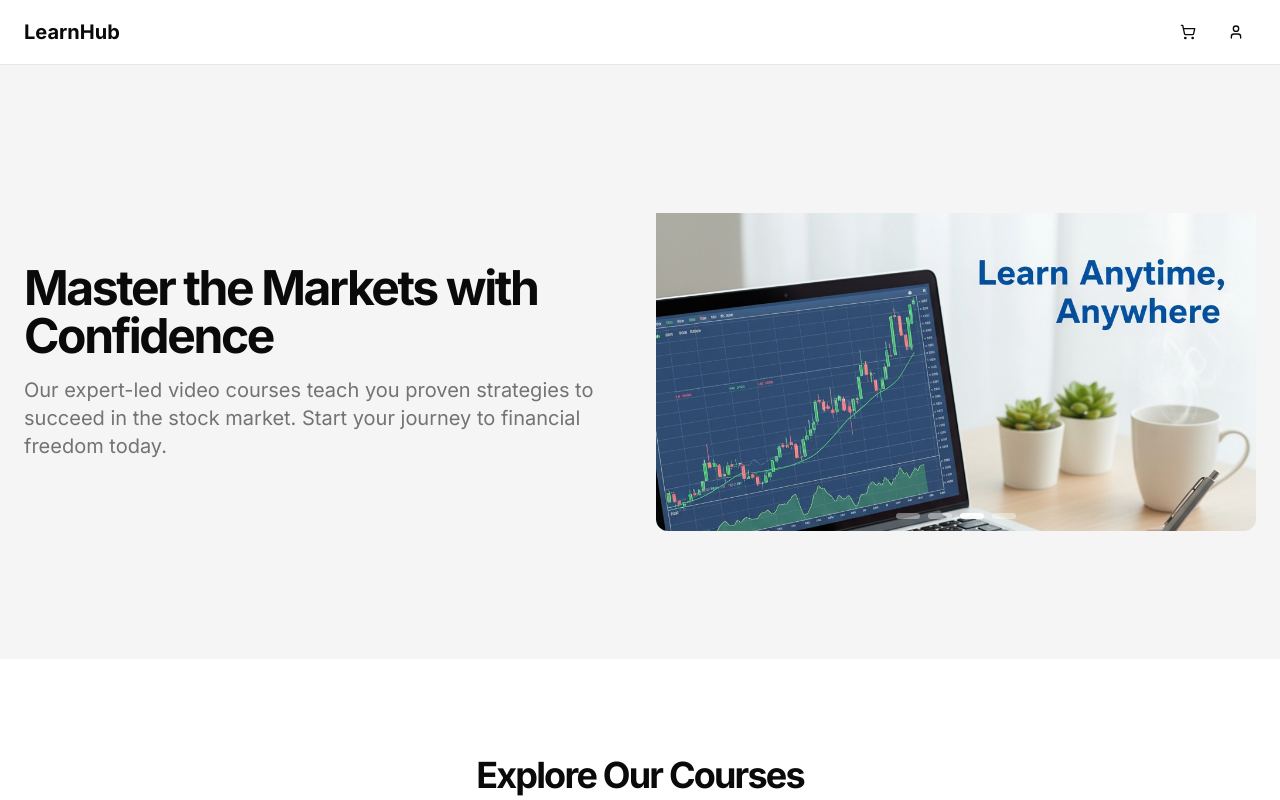
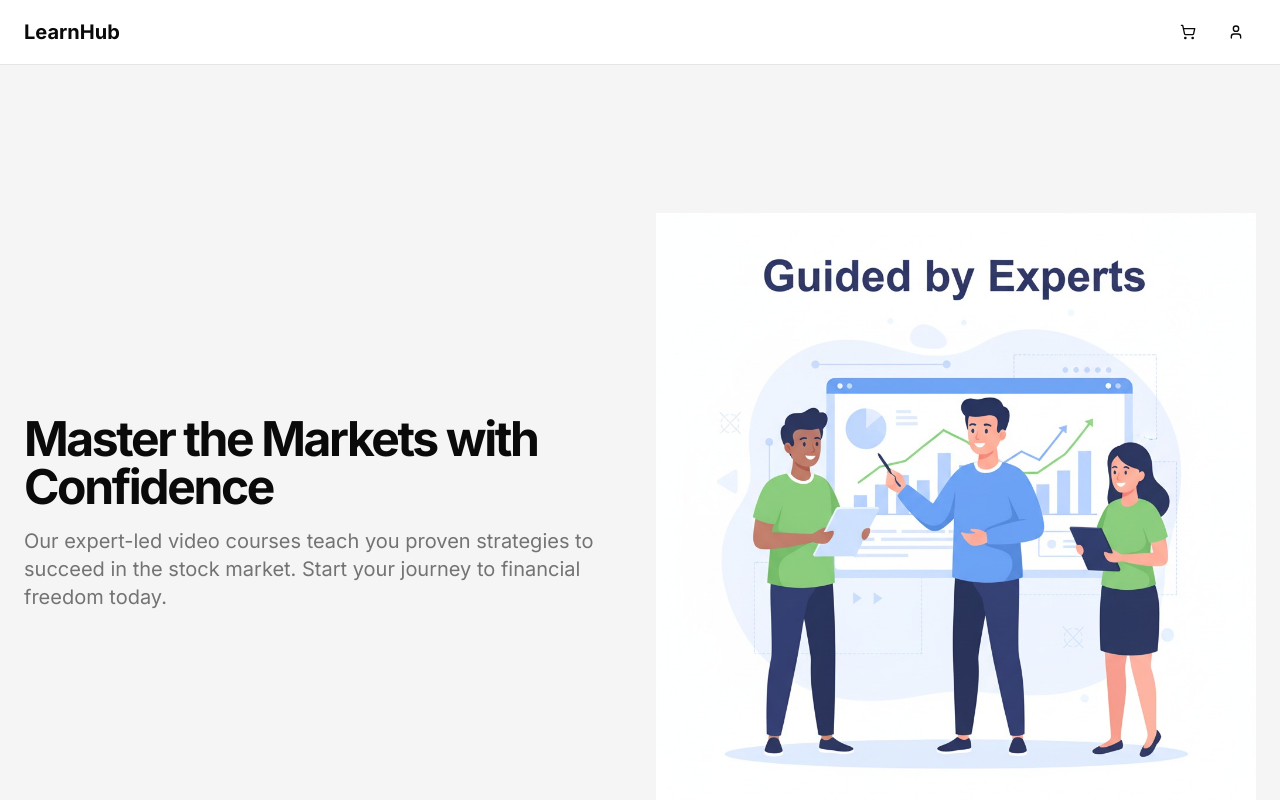
Before and after one commit to jiten-kr/stck-crs, a Next.js app: page / in a window 1280 px wide. Shown: the top 800 px of the page. Built offline with nearby package versions, Linux system fonts and the light colour scheme.

Commit message:
use embla-carousel

```diff
--- a/components/feature-carousel.tsx
+++ b/components/feature-carousel.tsx
@@ -1,7 +1,9 @@
 "use client";
 
-import React, { useEffect, useMemo, useRef, useState } from "react";
+import React, { useMemo } from "react";
 import Image from "next/image";
+import useEmblaCarousel from "embla-carousel-react";
+import Autoplay from "embla-carousel-autoplay";
 
 type FeatureCarouselProps = {
   className?: string;
@@ -10,7 +12,7 @@ type FeatureCarouselProps = {
 
 export default function FeatureCarousel({
   className,
-  intervalMs = 2000,
+  intervalMs = 3000,
 }: FeatureCarouselProps) {
   const images = useMemo(
     () => [
@@ -34,40 +36,23 @@ export default function FeatureCarousel({
     []
   );
 
-  const [currentIndex, setCurrentIndex] = useState(0);
-  const timerRef = useRef<NodeJS.Timeout | null>(null);
-
-  useEffect(() => {
-    if (timerRef.current) {
-      clearInterval(timerRef.current);
-    }
-    timerRef.current = setInterval(() => {
-      setCurrentIndex((prev) => (prev + 1) % images.length);
-    }, intervalMs);
-    return () => {
-      if (timerRef.current) clearInterval(timerRef.current);
-    };
-  }, [images.length, intervalMs]);
+  const [emblaRef] = useEmblaCarousel({ loop: true }, [
+    Autoplay({ delay: intervalMs, stopOnInteraction: false }),
+  ]);
 
   return (
     <div
-      className={`relative w-full aspect-video rounded-xl overflow-hidden ${
+      className={`relative w-full overflow-hidden rounded-xl ${
         className ?? ""
       }`}
     >
-      <div
-        className="h-full w-full"
-        style={{
-          position: "relative",
-        }}
-      >
-        {images.map((image, index) => (
-          <div className="relative w-full h-[50vh] sm:h-[60vh] md:h-[70vh] lg:h-[80vh]">
+      {/* Embla viewport */}
+      <div className="overflow-hidden" ref={emblaRef}>
+        <div className="flex">
           {images.map((image, index) => (
             <div
               key={image.src}
-                className="absolute inset-0 transition-opacity duration-700 ease-in-out"
-                style={{ opacity: index === currentIndex ? 1 : 0 }}
+              className="relative flex-[0_0_100%] w-full h-[50vh] sm:h-[60vh] md:h-[70vh] lg:h-[80vh]"
             >
               <Image
                 src={image.src}
@@ -80,18 +65,6 @@ export default function FeatureCarousel({
             </div>
           ))}
         </div>
-        ))}
-      </div>
-
-      <div className="absolute bottom-3 left-1/2 -translate-x-1/2 flex items-center gap-2">
-        {images.map((_, index) => (
-          <span
-            key={index}
-            className={`h-1.5 w-6 rounded-full transition-colors ${
-              index === currentIndex ? "bg-white/90" : "bg-white/40"
-            }`}
-          />
-        ))}
       </div>
     </div>
   );
--- a/package.json
+++ b/package.json
@@ -46,7 +46,8 @@
     "clsx": "^2.1.1",
     "cmdk": "1.0.4",
     "date-fns": "4.1.0",
-    "embla-carousel-react": "8.5.1",
+    "embla-carousel-autoplay": "^8.6.0",
+    "embla-carousel-react": "^8.6.0",
     "input-otp": "1.4.1",
     "jsonwebtoken": "^9.0.2",
     "lucide-react": "^0.454.0",
```
Also changed, not shown: 1 other file (tests, documents, lock files or other folders). Lines whose indentation alone changed are shown as unchanged.
